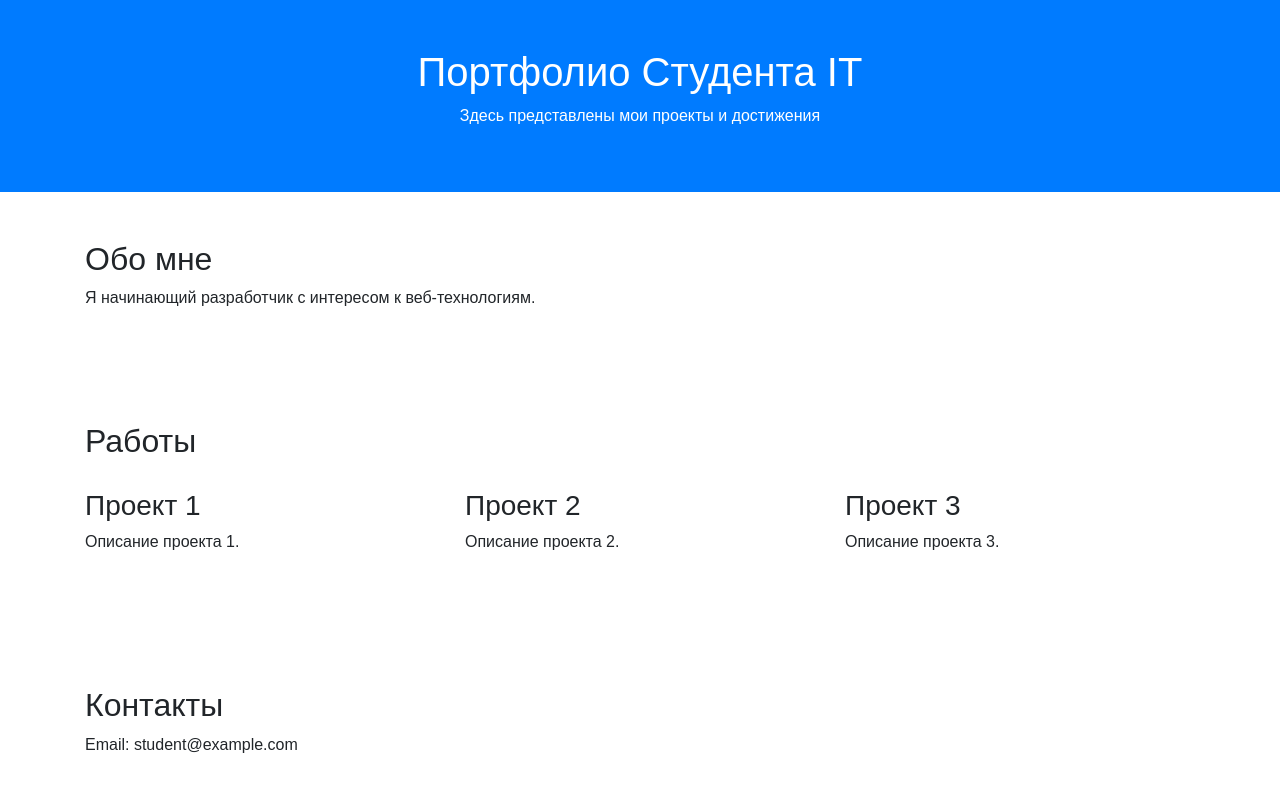
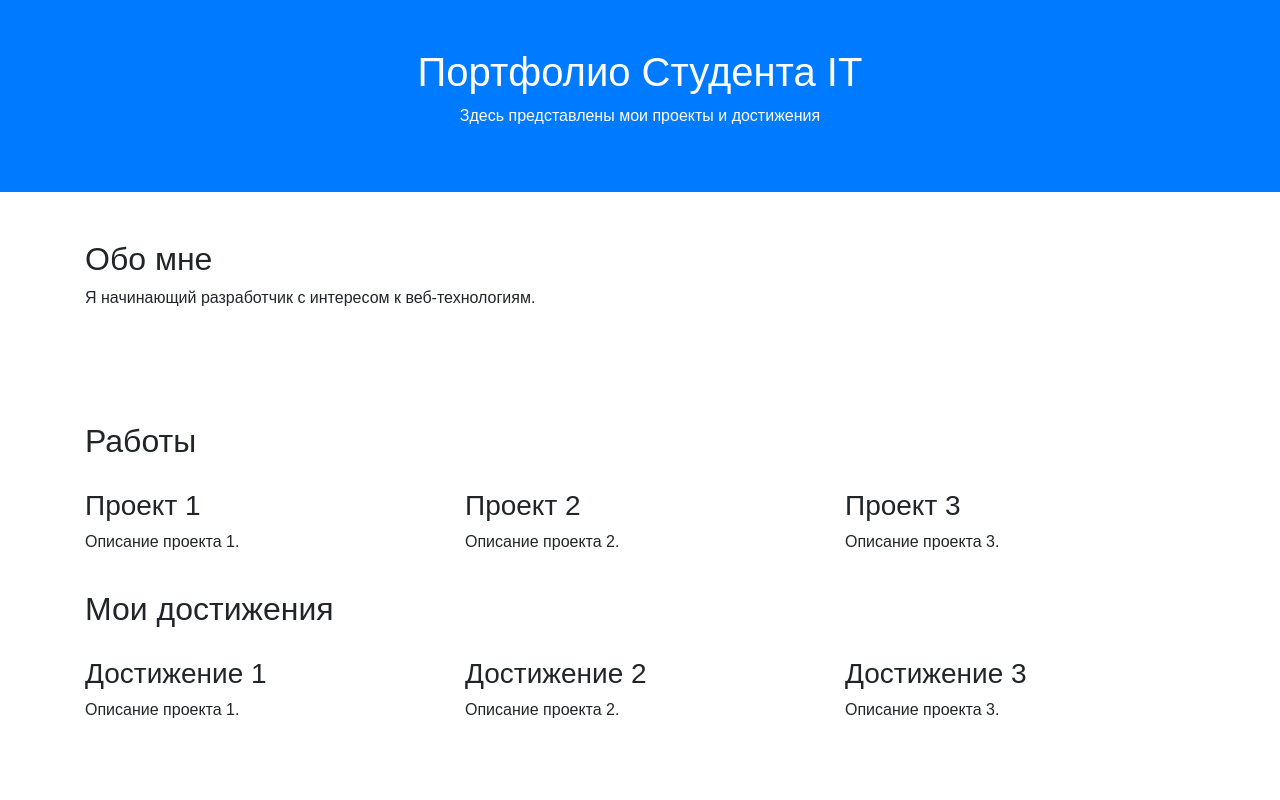
Before and after one commit to denis23456789/profile, a plain HTML site: page index.html in a window 1280 px wide. Shown: the top 800 px of the page. Drawn offline with nearby package versions, Linux system fonts and the light colour scheme.

Commit message:
Update index.html

```diff
--- a/index.html
+++ b/index.html
@@ -38,6 +38,21 @@
             <p>Описание проекта 3.</p>
         </div>
     </div>
+     <h2>Мои достижения</h2>
+    <div class="row">
+        <div class="col-md-4 portfolio-item">
+            <h3>Достижение 1</h3>
+            <p>Описание проекта 1.</p>
+        </div>
+        <div class="col-md-4 portfolio-item">
+            <h3>Достижение 2</h3>
+            <p>Описание проекта 2.</p>
+        </div>
+        <div class="col-md-4 portfolio-item">
+            <h3>Достижение 3</h3>
+            <p>Описание проекта 3.</p>
+        </div>
+    </div>
 </section>
 
 <section class="container py-5">
```
